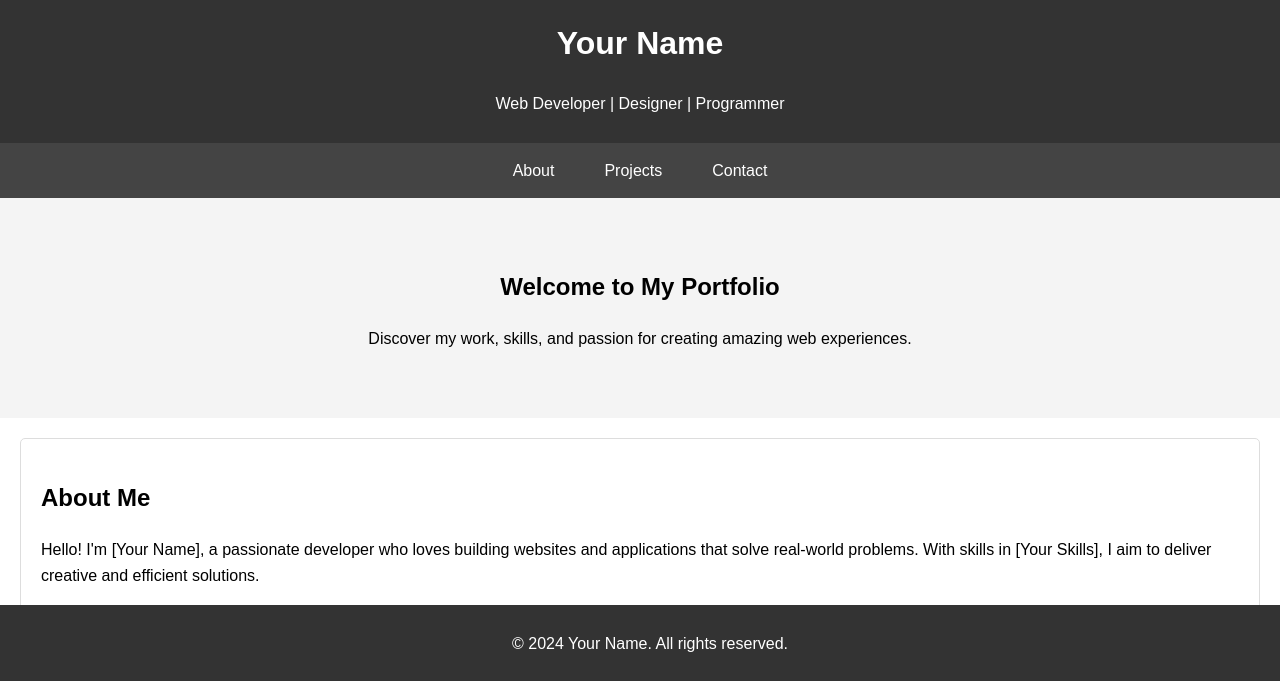
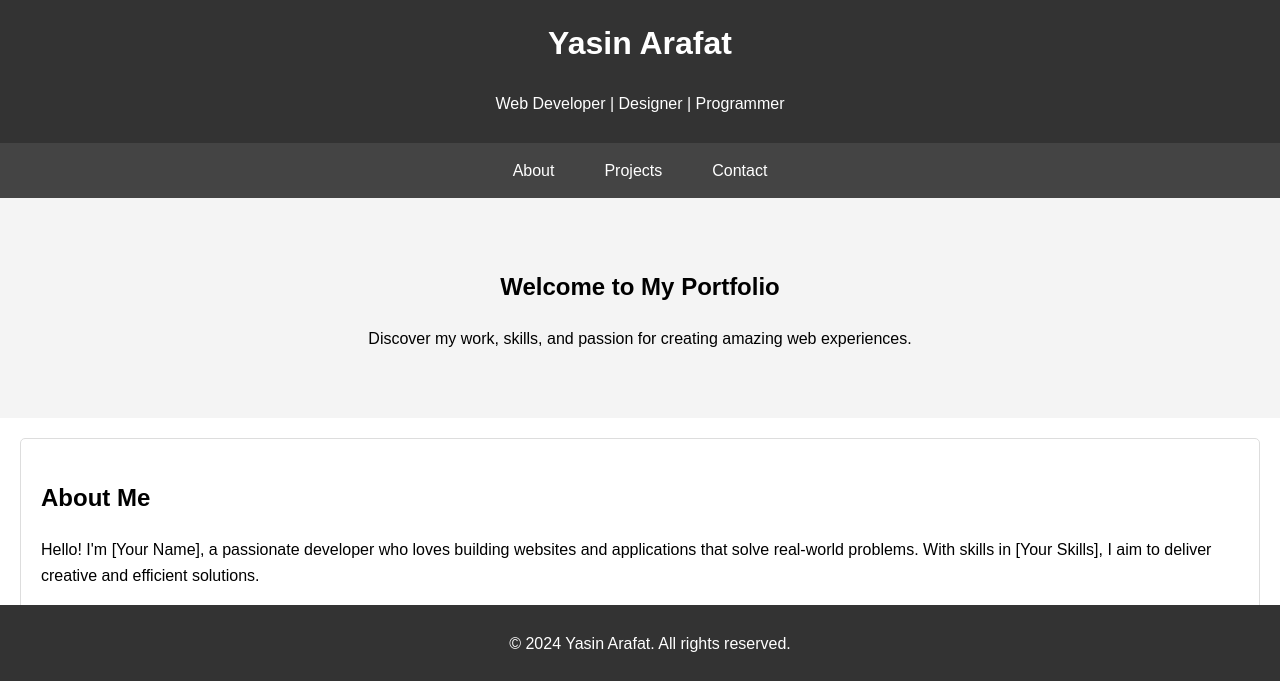
Before and after one commit to yasin-arafat-05/yasin, a plain HTML site: page main.html in a window 1280 px wide. Shown: the part 117-798 px from the top of the page. Drawn offline with Linux system fonts and the light colour scheme.

Commit message:
html,css

```diff
--- a/main.html
+++ b/main.html
@@ -11,7 +11,7 @@
         <div class="profile">
             <img src="your-picture.jpg" alt="Your Picture" class="profile-picture">
         </div>
-        <h1>Your Name</h1>
+        <h1>Yasin Arafat</h1>
         <p>Web Developer | Designer | Programmer</p>
     </header>
 
@@ -54,7 +54,7 @@
     </section>
 
     <footer>
-        <p>&copy; 2024 Your Name. All rights reserved.</p>
+        <p>&copy; 2024 Yasin Arafat. All rights reserved.</p>
     </footer>
 </body>
 </html>
```
